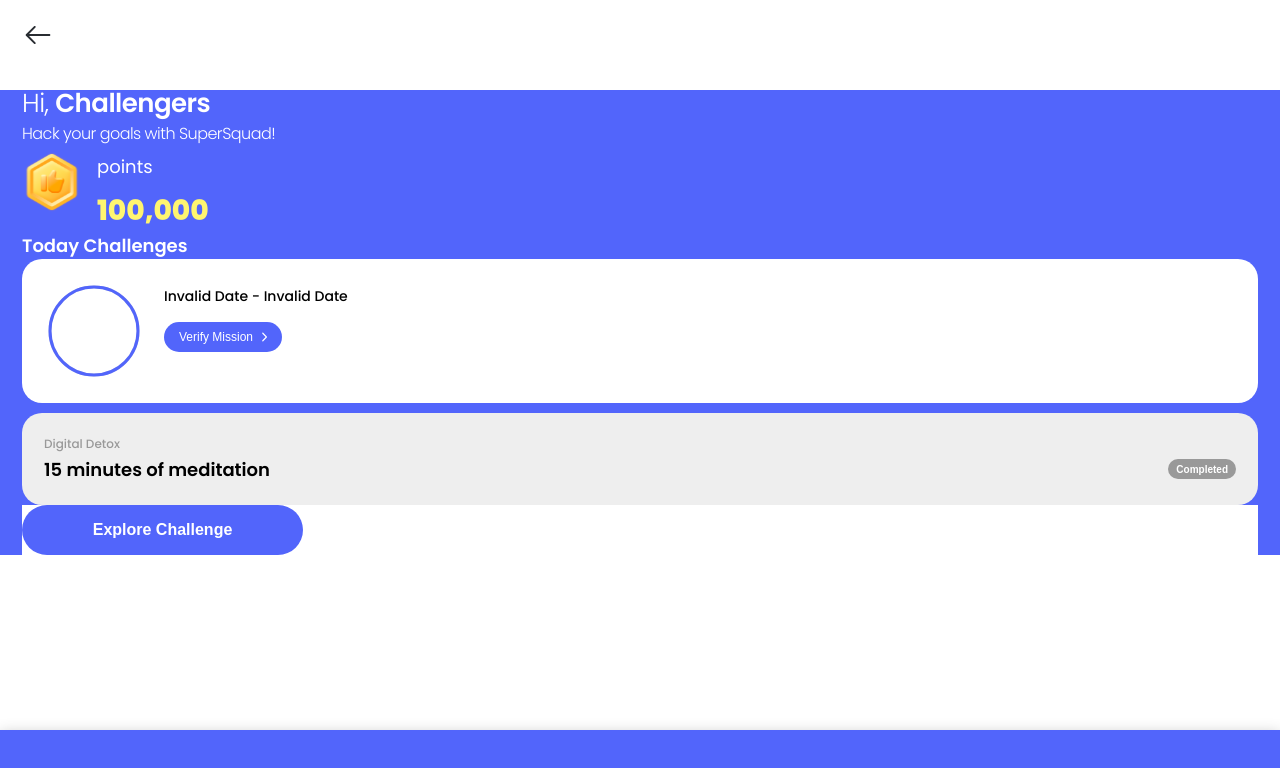
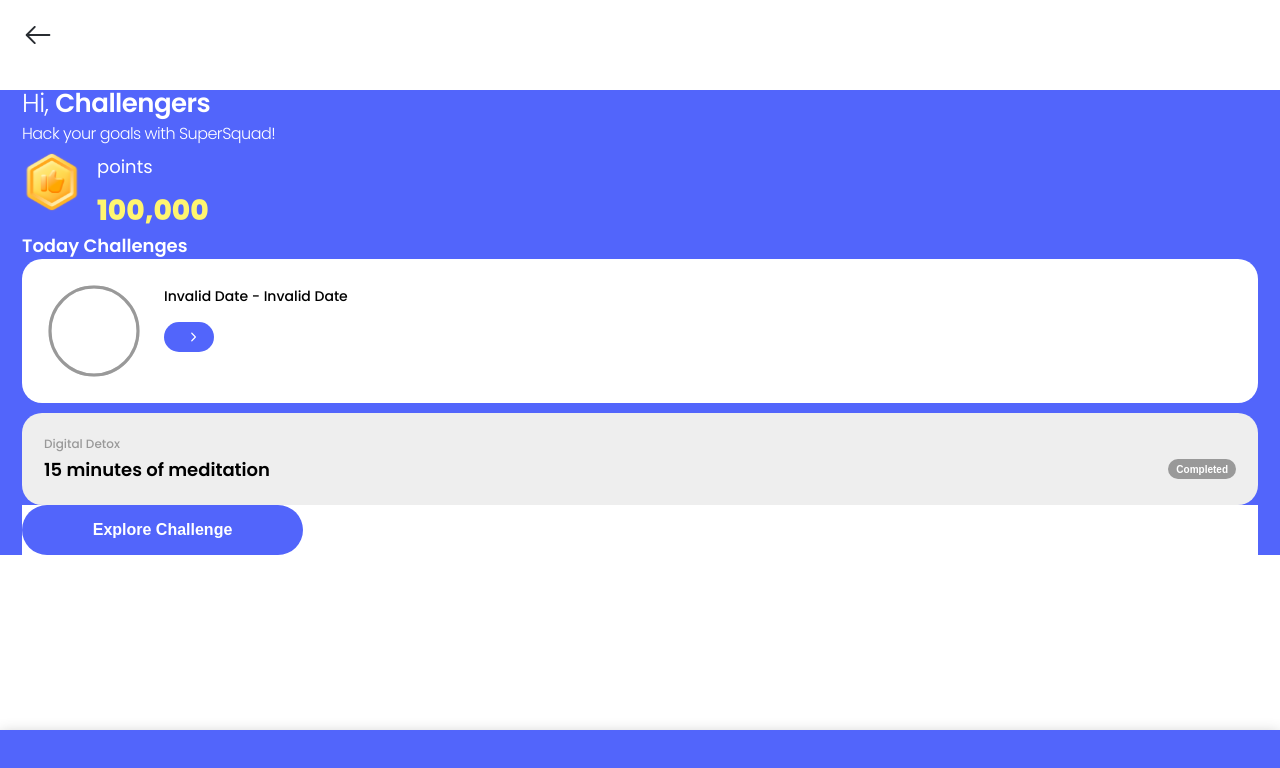
Before and after one commit to supersquad-challenge/proto.v2, a Next.js app in the folder proto.v2-client/: page / in a window 1280 px wide. Shown: the top 768 px of the page. Built offline with nearby package versions, Linux system fonts and the light colour scheme.

Commit message:
Fix: errors

```diff
--- a/proto.v2-client/src/app/mychallenge/page.tsx
+++ b/proto.v2-client/src/app/mychallenge/page.tsx
@@ -88,6 +88,8 @@ const MyChallenge = () => {
               onClickHandler={() =>
                 router.push(`/mychallenge/${challenge.userChallengeId}`)
               }
+              status={challenge.status}
+              isPhotoUploadedToday={false}
             />
           );
         })}
--- a/proto.v2-client/src/components/common/CircularProgressBar.tsx
+++ b/proto.v2-client/src/components/common/CircularProgressBar.tsx
@@ -7,6 +7,7 @@ type Props = {
   label?: string;
   width?: number;
   imageUrl: string;
+  isCircularProgressBarPrimary: boolean;
 };
 
 export default function CircularProgressBar({
@@ -14,6 +15,7 @@ export default function CircularProgressBar({
   label = "Progress Bar",
   width = 100,
   imageUrl,
+  isCircularProgressBarPrimary,
 }: Props): ReactElement {
   const strokeWidth = 3;
   const radius = 100 / 2 - strokeWidth * 2;
@@ -55,6 +57,7 @@ export default function CircularProgressBar({
         strokeDasharray={`${circumference} ${circumference}`}
         strokeDashoffset={offset}
         strokeWidth={strokeWidth}
+        $isCircularProgressBarPrimary={isCircularProgressBarPrimary}
       />
     </svg>
   );
@@ -67,9 +70,12 @@ const Circle = styled.circle`
   stroke-linecap: round;
 `;
 
-const FilledCircle = styled(Circle)`
+const FilledCircle = styled(Circle)<{ $isCircularProgressBarPrimary: boolean }>`
   //채워진 부분
-  stroke: ${colors.primary};
+  stroke: ${(props) =>
+    props.$isCircularProgressBarPrimary
+      ? `${colors.primary}`
+      : `${colors.gray}`};
   transform: rotate(-90deg);
   transform-origin: 50% 50%;
   transition: stroke-dashoffset 0.5s ease-out;
--- a/proto.v2-client/src/components/common/MyChallengeBlock.tsx
+++ b/proto.v2-client/src/components/common/MyChallengeBlock.tsx
@@ -13,7 +13,15 @@ type Props = {
   name: string;
   challengeStartAt: string;
   challengeEndAt: string;
+  status: string;
+  isPhotoUploadedToday: boolean;
   onClickHandler: () => void;
+};
+
+type MyChallengeExtendedStatus = {
+  title: string;
+  isCircularProgressBarPrimary: boolean;
+  isButtonPrimary: boolean;
 };
 
 const MyChallengeBlock = ({
@@ -25,8 +33,24 @@ const MyChallengeBlock = ({
   name,
   challengeStartAt,
   challengeEndAt,
+  status,
+  isPhotoUploadedToday,
   onClickHandler,
 }: Props) => {
+  let myChallengeExtendedStatus: MyChallengeExtendedStatus = {
+    title: "",
+    isCircularProgressBarPrimary: false,
+    isButtonPrimary: true,
+  }; //수정 필요: get payback 로직 추가
+  if (status == "ongoing" && !isPhotoUploadedToday) {
+    myChallengeExtendedStatus.title = "Verify Mission";
+    myChallengeExtendedStatus.isCircularProgressBarPrimary = true;
+  } else if (status == "ongoing" && isPhotoUploadedToday) {
+    myChallengeExtendedStatus.title = "Mission Completed";
+    myChallengeExtendedStatus.isButtonPrimary = false;
+  } else if (status == "complete") {
+    myChallengeExtendedStatus.title = "Read more";
+  }
   return (
     <BlockWrapper $margin={margin}>
       <BaseBlock
@@ -40,7 +64,10 @@ const MyChallengeBlock = ({
           <CircularProgressBar
             progress={successRate}
             width={100}
-            imageUrl={thumbnailUrl} //썸네일 이미지
+            imageUrl={thumbnailUrl}
+            isCircularProgressBarPrimary={
+              myChallengeExtendedStatus.isCircularProgressBarPrimary
+            }
           />
           <Wrapper>
             <Catergory>{category}</Catergory>
@@ -50,9 +77,13 @@ const MyChallengeBlock = ({
               {convertIsoDateToReadable(challengeEndAt)}
             </Period>
             <SmallArrowButton
-              title="Verify Mission"
+              title={myChallengeExtendedStatus.title}
               margin="15px 0 0 0"
-              backgroundColor={colors.primary}
+              backgroundColor={
+                myChallengeExtendedStatus.isButtonPrimary
+                  ? colors.primary
+                  : colors.gray
+              }
               onClickHandler={onClickHandler}
             />
           </Wrapper>
--- a/proto.v2-client/src/utils/dateFormatUtils.ts
+++ b/proto.v2-client/src/utils/dateFormatUtils.ts
@@ -92,8 +92,12 @@ export function convertIsoDateToReadable(str: string) {
     return "Invalid Date";
   }
 
-  // Convert the string to a Date object directly without replacing characters
-  const date = new Date(str);
+  // ISO 형식으로 변환
+  // 날짜와 시간을 구분하는 첫 번째 하이픈만 'T'로 변환
+  const isoFormattedStr = str.replace(/-/g, (match, offset) =>
+    offset === 10 ? "T" : match
+  );
+  const date = new Date(isoFormattedStr);
 
   // Check if the date is valid
   if (isNaN(date.getTime())) {
```
Also changed, not shown: proto.v2-client/src/app/mychallenge/[id]/page.tsx (+14 -12 lines).
